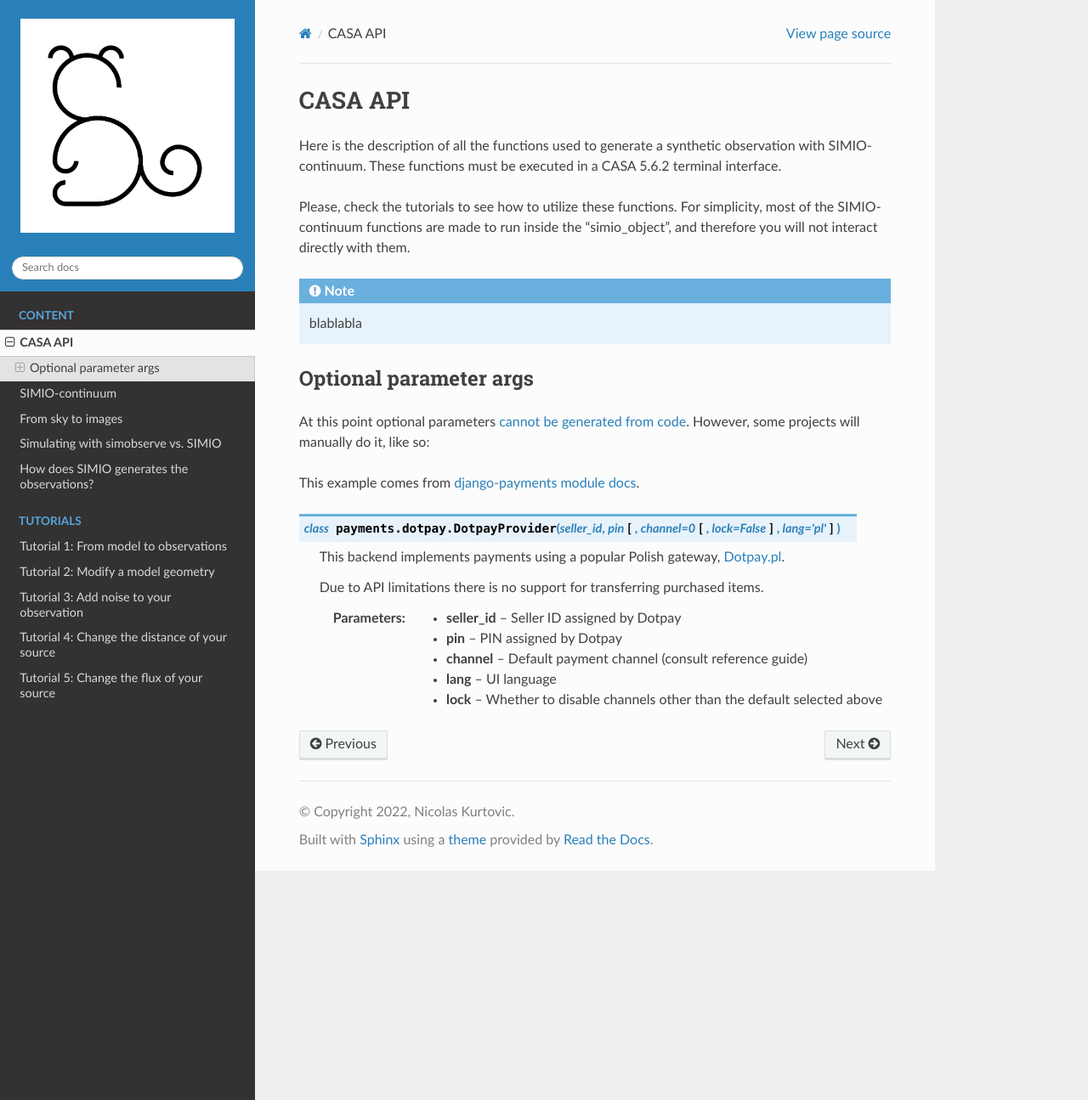
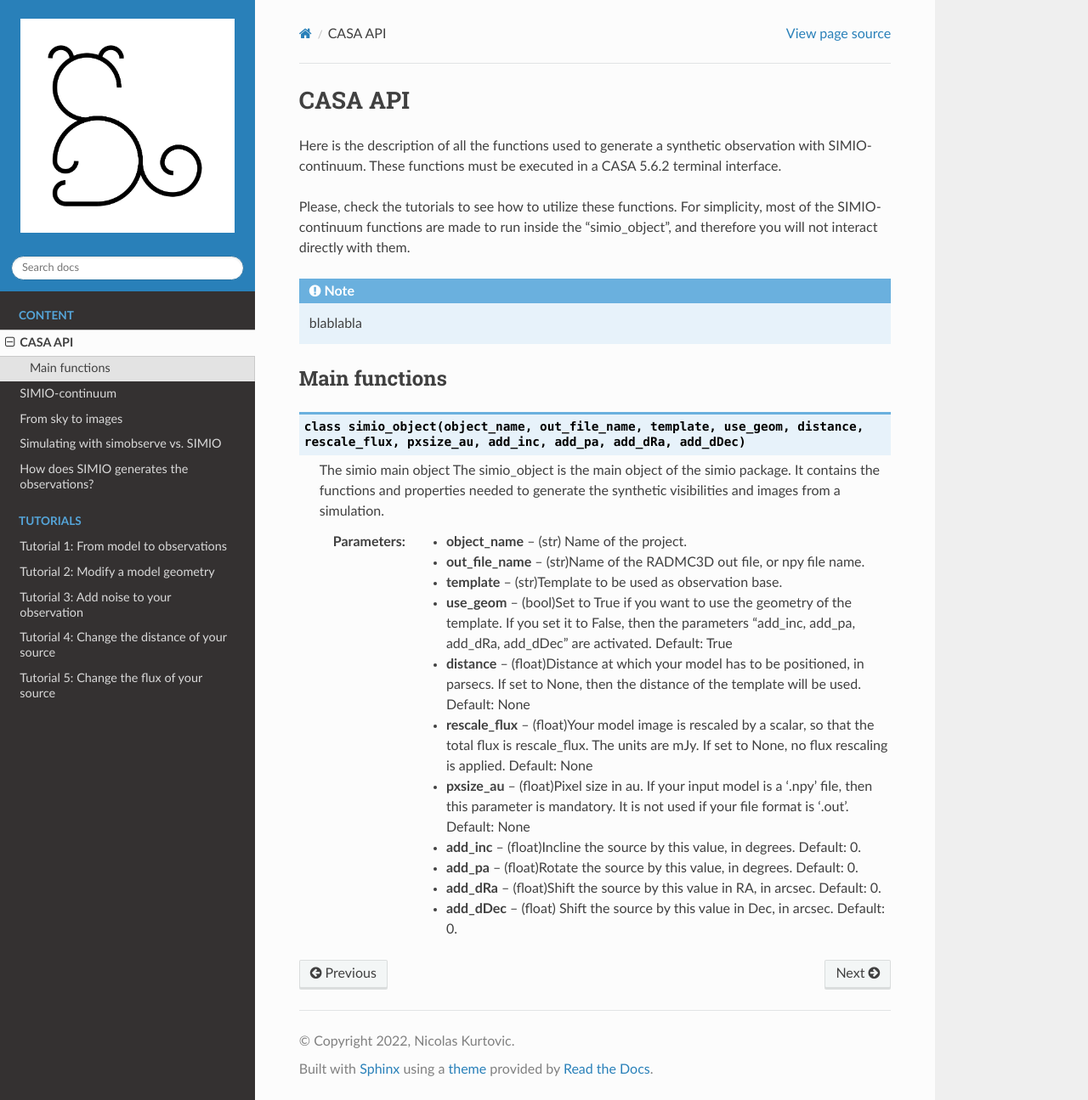
Before and after one commit to nicokurtovic/SIMIO, a Sphinx documentation site: the page built from docs/content/api2_test.rst, in a window 1280 px wide and 1295 px high. Shown: the whole window at 85% size. Built offline with Sphinx 7.4.7 and the Read the Docs theme 2.0.0, drawn with Linux system fonts in a browser that asks for light colours; formulas are drawn with MathJax 3.

Commit message:
testing api try 9

```diff
--- a/docs/content/api2_test.rst
+++ b/docs/content/api2_test.rst
@@ -15,26 +15,40 @@ the "simio_object", and therefore you will not interact directly with them.
     blablabla
 
 
-Optional parameter args
-=======================
+Main functions
+==============
 
-At this point optional parameters `cannot be generated from code`_.
-However, some projects will manually do it, like so:
+.. class:: class simio_object(object_name, out_file_name, template, use_geom, distance, rescale_flux, pxsize_au, add_inc, add_pa, add_dRa, add_dDec)
 
-This example comes from `django-payments module docs`_.
+   The simio main object
+   The simio_object is the main object of the simio package. It contains the
+   functions and properties needed to generate the synthetic visibilities and
+   images from a simulation.
 
-.. class:: payments.dotpay.DotpayProvider(seller_id, pin[, channel=0[, lock=False], lang='pl'])
-
-   This backend implements payments using a popular Polish gateway, `Dotpay.pl <http://www.dotpay.pl>`_.
-
-   Due to API limitations there is no support for transferring purchased items.
-
-
-   :param seller_id: Seller ID assigned by Dotpay
-   :param pin: PIN assigned by Dotpay
-   :param channel: Default payment channel (consult reference guide)
-   :param lang: UI language
-   :param lock: Whether to disable channels other than the default selected above
-
-.. _cannot be generated from code: https://groups.google.com/forum/#!topic/sphinx-users/_qfsVT5Vxpw
-.. _django-payments module docs: http://django-payments.readthedocs.org/en/latest/modules.html#payments.authorizenet.AuthorizeNetProvide
+   :param object_name: (str) Name of the project.
+   :param out_file_name: (str)Name of the RADMC3D out file, or npy file name.
+   :param template: (str)Template to be used as observation base.
+   :param use_geom: (bool)Set to True if you want to use the geometry of the
+                    template. If you set it to False, then the parameters
+                    "add_inc, add_pa, add_dRa, add_dDec" are activated.
+                    Default: True
+   :param distance: (float)Distance at which your model has to be positioned,
+                    in parsecs. If set to None, then the distance of the
+                    template will be used.
+                    Default: None
+   :param rescale_flux: (float)Your model image is rescaled by a scalar, so
+                    that the total flux is rescale_flux. The units are mJy. If
+                    set to None, no flux rescaling is applied.
+                    Default: None
+   :param pxsize_au: (float)Pixel size in au. If your input model is a '.npy'
+                    file, then this parameter is mandatory. It is not used if
+                    your file format is '.out'.
+                    Default: None
+   :param add_inc: (float)Incline the source by this value, in degrees.
+                    Default: 0.
+   :param add_pa: (float)Rotate the source by this value, in degrees.
+                    Default: 0.
+   :param add_dRa: (float)Shift the source by this value in RA, in arcsec.
+                    Default: 0.
+   :param add_dDec: (float) Shift the source by this value in Dec, in arcsec.
+                     Default: 0.
```
